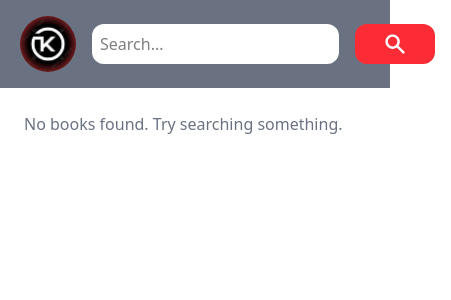
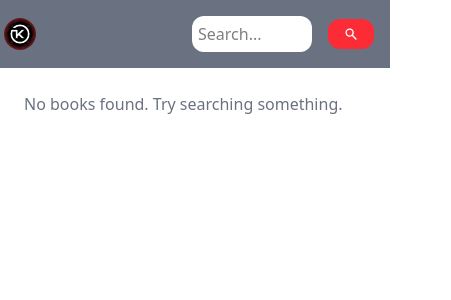
Before and after one commit to klejdig1/Libraries, a React (Vite) app: page / in a window 390 px wide. Shown: the top 300 px of the page, 451 px wide, since content can reach past the window. Built offline with nearby package versions, Linux system fonts and the light colour scheme.

Commit message:
navbar responsive mobile

```diff
--- a/src/pages/BookDetails.jsx
+++ b/src/pages/BookDetails.jsx
@@ -30,8 +30,10 @@ export default function BookDetails() {
                     />
                     <div>
                         <h2 className="text-2xl font-bold mb-2">{book.volumeInfo?.title}</h2>
-                        <p className='font-bold'>Author:<span className='text-blue-400'> {book.volumeInfo?.authors}</span></p>
-                        <p className="text-gray-700">
+                        {book.volumeInfo?.authors ?
+                            <p className='font-bold'>Author:<span
+                            className='text-blue-400'> {book.volumeInfo?.authors}</span></p>
+                        :''}                        <p className="text-gray-700">
                             {book.volumeInfo?.description || "No description available."}
                         </p>
                     </div>
--- a/src/pages/Navbar.jsx
+++ b/src/pages/Navbar.jsx
@@ -2,8 +2,6 @@ import {useContext, useState} from "react";
 import {BookContext} from "../context/BookContext.jsx";
 import {HiSearch} from "react-icons/hi";
 import {useNavigate} from "react-router-dom";
-import logo from '/src/components/img/images.jpg'
-
 export default function Navbar() {
     const [query, setQuery] = useState("");
     const {fetchBooks,clearSearch} = useContext(BookContext)
@@ -25,11 +23,11 @@ export default function Navbar() {
 
 
     return(
-        <div className='bg-gray-500 pt-4 pb-4 flex justify-between items-center '>
-            <img className='w-16 h-14 rounded-[30px] ml-5' src={logo} alt='logo'/>
+        <div className='bg-gray-500 pt-4 pb-4 flex justify-between items-center'>
+            <img className='w-8 h-8 rounded-[30px] ml-1' src='/logo.jpg' alt='logo'/>
             <div className='flex items-center justify-end gap-4 px-4'>
-            <input className='p-2 rounded-xl bg-white border-none outline-none ring-0 focus:ring-0 focus:outline-none' placeholder='Search...' value={query} onKeyDown={event => {if (event.key === "Enter") handleSearch()}} onChange={event => setQuery(event.target.value)}/>
-            <button className='rounded-xl px-7 py-2 bg-red-500 text-white text-2xl' onClick={handleSearch}><HiSearch/></button>
+            <input className='p-1.5 w-30 rounded-xl bg-white border-none outline-none ring-0 focus:ring-0 focus:outline-none' placeholder='Search...' value={query} onKeyDown={event => {if (event.key === "Enter") handleSearch()}} onChange={event => setQuery(event.target.value)}/>
+            <button className='rounded-xl px-4 py-2 bg-red-500 text-white text-sm' onClick={handleSearch}><HiSearch/></button>
             </div>
             </div>
     )
```
Also changed, not shown: public/logo.jpg (renamed from src/components/img/images.jpg).
